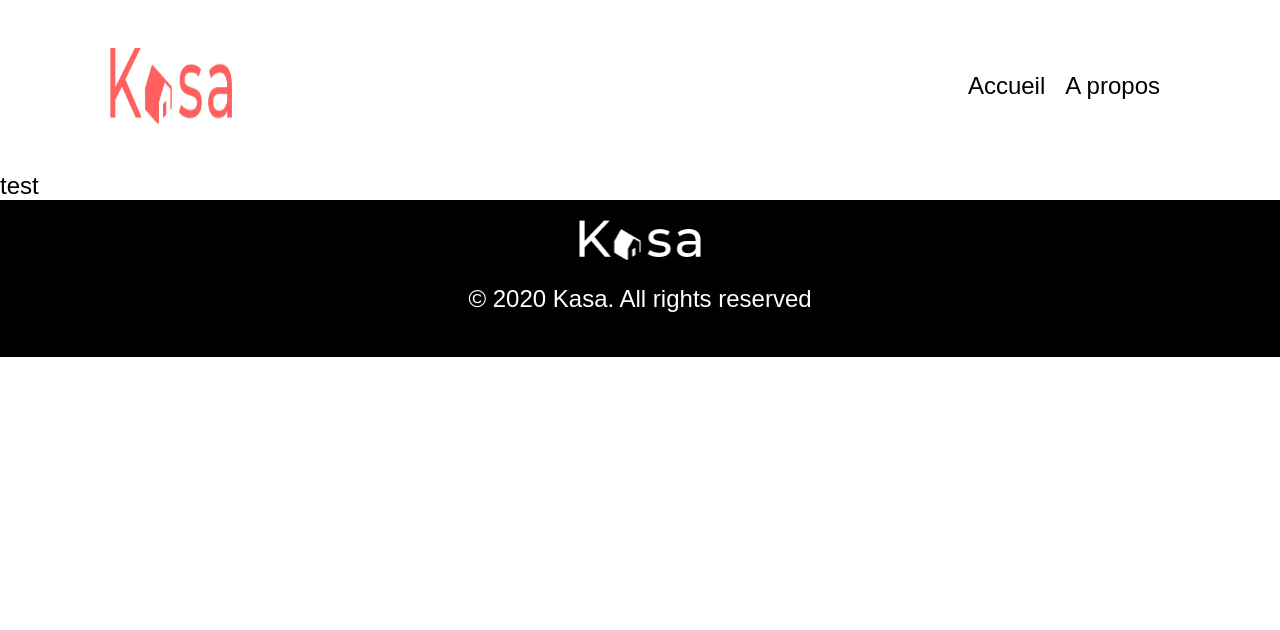
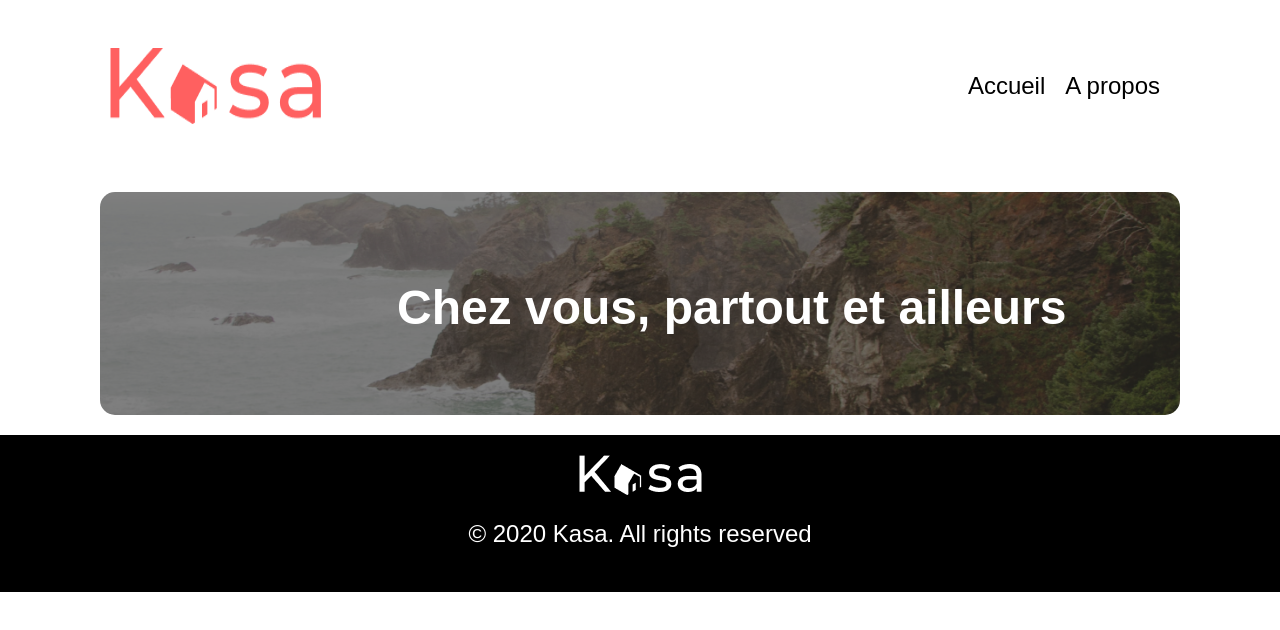
Before and after one commit to Azherak/kasa, a React (Create React App) app: page / in a window 1280 px wide. Shown: the top 630 px of the page. Built offline with nearby package versions, Linux system fonts and the light colour scheme.

Commit message:
ajout home
ajout de la premiere div titre de home

```diff
--- a/src/App.js
+++ b/src/App.js
@@ -1,12 +1,13 @@
 import './assets/App.css';
 import Header from './components/Header/index.jsx';
+import Home from './components/Home/index.jsx';
 import Footer from './components/Footer/index.jsx';
 
 function App() {
   return (
     <div>
       <Header/>
-      test
+      <Home/>
       <Footer/>
     </div>
   );
--- a/src/assets/Footer.css
+++ b/src/assets/Footer.css
@@ -7,7 +7,3 @@ footer {
     align-items: center;
     padding: 20px;
 }
-
-img {
-    width: 122px;
-}
--- a/src/assets/Header.css
+++ b/src/assets/Header.css
@@ -11,7 +11,6 @@ ul {
 
   li {
     margin: 0 10px;
-
   }
 
   header {
--- /dev/null
+++ b/src/assets/Home.css
@@ -0,0 +1,22 @@
+.Home-titre {
+
+    height: 223px;
+    overflow: hidden;
+    margin: 20px 100px;
+    position: relative;
+}
+ .Home-titre img {
+    width: 100%;
+    height: 100%;
+    object-fit: cover;
+    object-position: 50% 50%;
+    border-radius: 15px;
+    filter: brightness(50%);
+  }
+.Home-titre h1 {
+    color: white;
+    position: absolute;
+    top: 25%;
+    left: 27.5%;
+    font-size: 48px;
+}
--- /dev/null
+++ b/src/components/Home/index.jsx
@@ -0,0 +1,17 @@
+import React from "react";
+import "../../assets/Home.css"
+import img from "../../assets/HomeFond.png"
+
+function Home(){
+    return(
+        <div>
+            <div class="Home-titre">
+                <img src={img} alt="côte rocheuse"></img>
+                <h1>Chez vous, partout et ailleurs</h1>
+            </div>
+            <div></div>
+        </div>
+    )
+}
+
+export default Home;
```
Also changed, not shown: src/assets/HomeFond.png (added).
